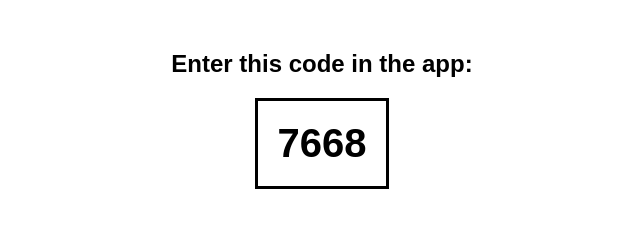
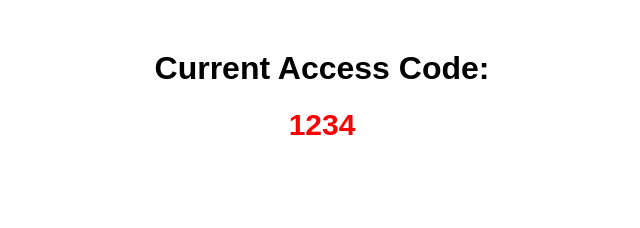
Before and after one commit to escape9144/Escape-codes, a plain HTML site: page index.html in a window 1280 px wide. Shown: the whole page, without its empty margins (318-958 px from the left). Drawn offline with Linux system fonts and the light colour scheme.

Commit message:
index.html

```diff
--- a/index.html
+++ b/index.html
@@ -3,40 +3,39 @@
 <head>
     <meta charset="UTF-8">
     <meta name="viewport" content="width=device-width, initial-scale=1.0">
-    <title>Access Code</title>
+    <title>Live Code</title>
     <style>
-        body { text-align: center; font-family: Arial, sans-serif; margin-top: 50px; }
-        .code-box { font-size: 40px; font-weight: bold; padding: 20px; border: 3px solid #000; display: inline-block; }
+        body {
+            font-family: Arial, sans-serif;
+            text-align: center;
+            margin-top: 50px;
+        }
+        #code-box {
+            font-size: 30px;
+            font-weight: bold;
+            color: #ff0000;
+        }
     </style>
+</head>
+<body>
+
+    <h1>Current Access Code:</h1>
+    <div id="code-box">Loading...</div>
+
     <script>
-        function generateCode() {
-            const now = Math.floor(Date.now() / 1000 / 120); // Change every 2 min
-            const seed = now % 10000; // Keep it a 4-digit number
-            const randomCode = (1000 + (seed * 32719) % 9000).toString(); // Generate code
-            document.getElementById("code").innerText = randomCode;
-            localStorage.setItem("latestCode", randomCode);
-        }
-
-        function updateCode() {
-            generateCode();
-            setInterval(generateCode, 120000); // Refresh every 2 min
-        }
-
-        function serveCode() {
-            const url = new URL(window.location.href);
-            if (url.pathname === "/code") {
-                document.body.innerHTML = JSON.stringify({ code: localStorage.getItem("latestCode") || "0000" });
+        async function fetchCode() {
+            try {
+                let response = await fetch("code.json"); // JSON file ko fetch karo
+                let data = await response.json();
+                document.getElementById("code-box").innerText = data.code; // HTML me show karo
+            } catch (error) {
+                document.getElementById("code-box").innerText = "Error loading code";
             }
         }
 
-        window.onload = () => {
-            updateCode();
-            serveCode();
-        };
+        fetchCode(); // Page load hone par call karein
+        setInterval(fetchCode, 10000); // Har 10 second me refresh karein
     </script>
-</head>
-<body>
-    <h2>Enter this code in the app:</h2>
-    <div class="code-box" id="code">0000</div>
+
 </body>
 </html>
```
